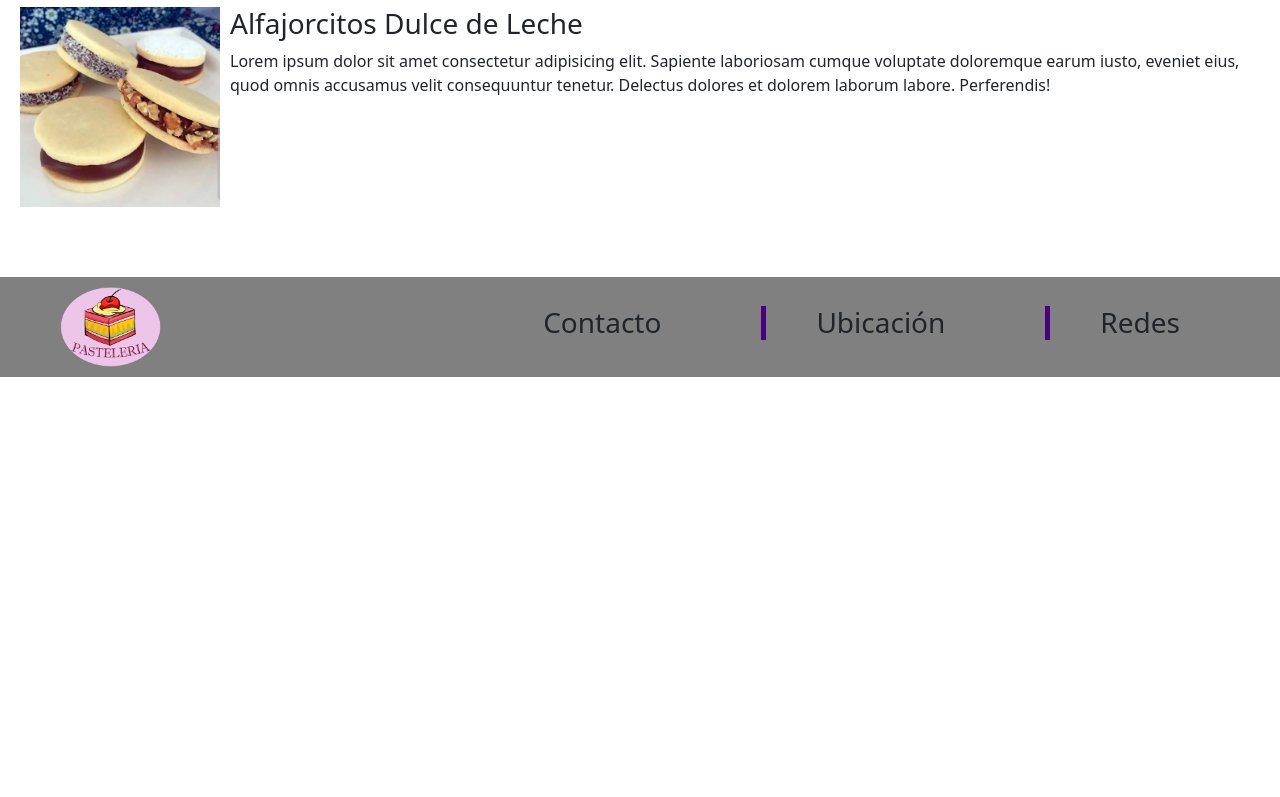
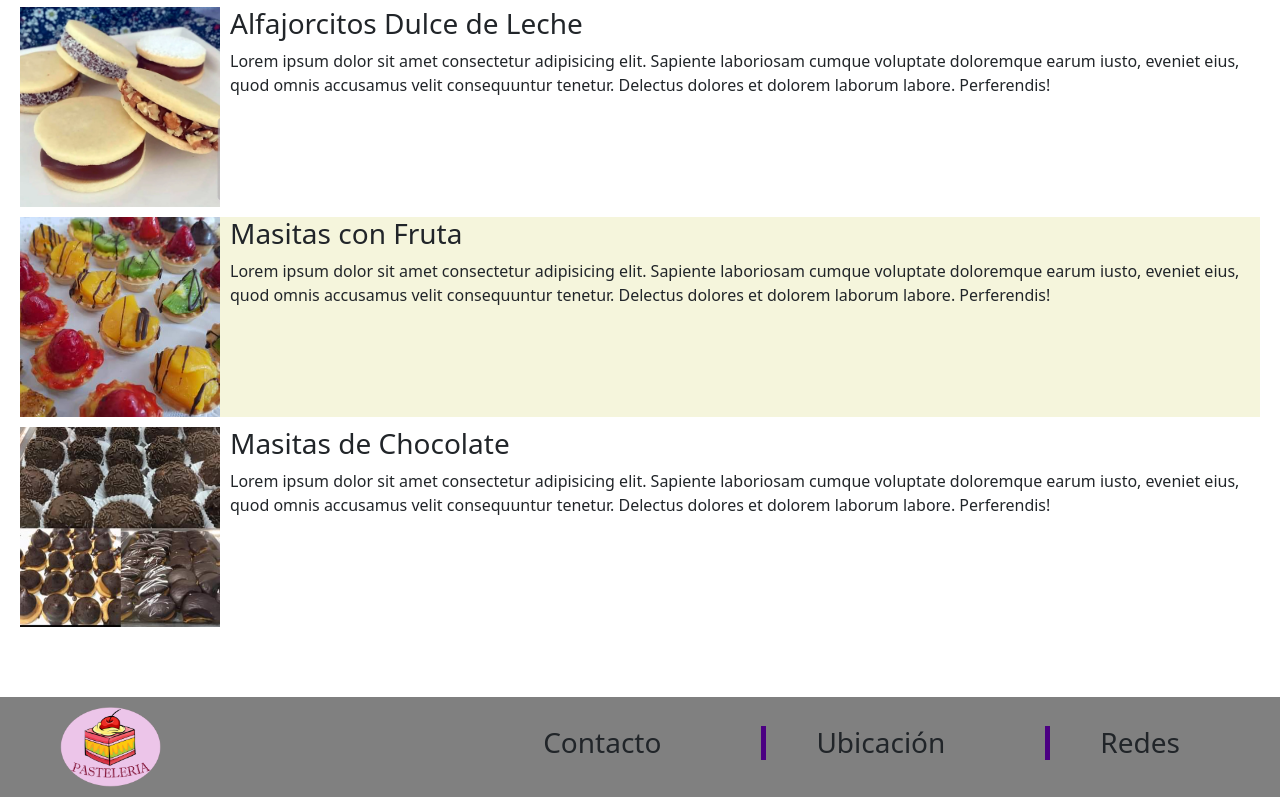
Before and after one commit to emarizcurrena/Pasteleria-Marizcurrena, a website: page pages/productos.html in a window 1280 px wide. Shown: the part 1122-1919 px from the top of the page. Before the commit the page ends 1499 px from the top, so only its background shows below. Drawn offline with nearby package versions, Linux system fonts and the light colour scheme; a web font is replaced by a local one.

Commit message:
cambio de indice productos de tabla a card

```diff
--- a/pages/productos.html
+++ b/pages/productos.html
@@ -133,6 +133,24 @@
                     dolores et dolorem laborum labore. Perferendis!</p>
             </span>
         </div>
+        <div class="productoInfo">
+            <img src="../assets/img/masitas frutales.jpg" alt="img Masitas con fruta">
+            <span class="nombreProducto">
+                <h3>Masitas con Fruta</h3>
+                <p>Lorem ipsum dolor sit amet consectetur adipisicing elit. Sapiente laboriosam cumque voluptate
+                    doloremque earum iusto, eveniet eius, quod omnis accusamus velit consequuntur tenetur. Delectus
+                    dolores et dolorem laborum labore. Perferendis!</p>
+            </span>
+        </div>
+        <div class="productoInfo">
+            <img src="../assets/img/masitas choco.jpg" alt="img Masitas de Chocolate">
+            <span class="nombreProducto">
+                <h3>Masitas de Chocolate</h3>
+                <p>Lorem ipsum dolor sit amet consectetur adipisicing elit. Sapiente laboriosam cumque voluptate
+                    doloremque earum iusto, eveniet eius, quod omnis accusamus velit consequuntur tenetur. Delectus
+                    dolores et dolorem laborum labore. Perferendis!</p>
+            </span>
+        </div>
     </section>
 
     <!-- cierre contenido prodcuctos -->
--- a/scss/_nav.scss
+++ b/scss/_nav.scss
@@ -63,6 +63,11 @@
     .navbar__background {
         background-color:map-get($paletaColores,fondonav);
     }
+
+    .navbar-light .navbar-toggler {
+        border-color: rgba(0,0,0,.9);
+    }
+
     .navbar--position {
         flex-direction: column;
         align-items: center;
```
Also changed, not shown: assets/img/masitas choco.jpg (added), assets/img/masitas frutales.jpg (added), css/estilo1.css.
